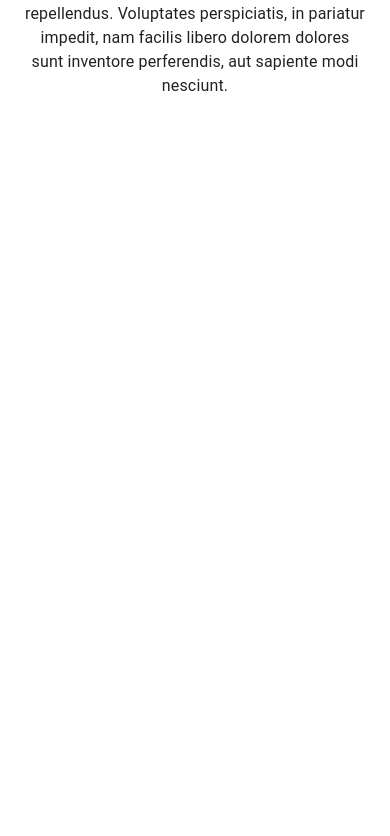
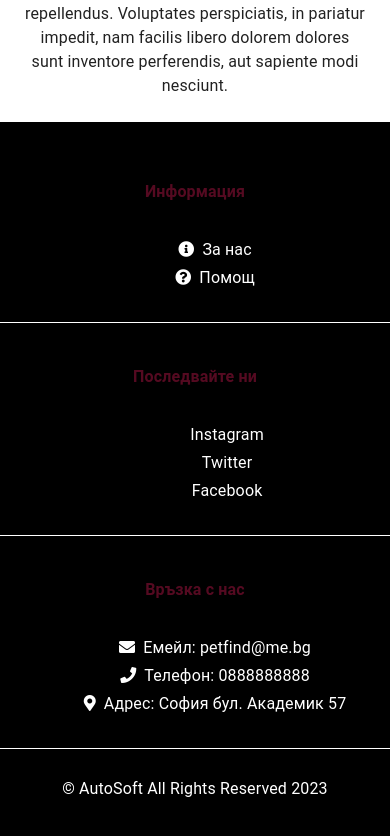
Before and after one commit to Niicksan/autosoft, a React (Create React App) app in the folder web/: page / in a window 390 px wide. Shown: the part 3942-4778 px from the top of the page. Before the commit the page ends 4064 px from the top, so only its background shows below. Built offline with nearby package versions, Linux system fonts and the light colour scheme.

Commit message:
Fix some styles

```diff
--- a/web/package.json
+++ b/web/package.json
@@ -13,6 +13,7 @@
     "react": "^18.2.0",
     "react-dom": "^18.2.0",
     "react-scripts": "5.0.1",
+    "sass": "^1.60.0",
     "web-vitals": "^2.1.4"
   },
   "scripts": {
--- a/web/public/index.html
+++ b/web/public/index.html
@@ -1,14 +1,12 @@
 <!DOCTYPE html>
 <html lang="en">
+
 <head>
   <meta charset="utf-8" />
   <link rel="icon" href="%PUBLIC_URL%/favicon.ico" />
   <meta name="viewport" content="width=device-width, initial-scale=1" />
-    <meta name="theme-color" content="#000000" />
-    <meta
-      name="description"
-      content="Web site created using create-react-app"
-    />
+  <link rel="stylesheet" href="https://cdnjs.cloudflare.com/ajax/libs/font-awesome/5.10.0-14/css/all.min.css">
+  <meta name="description" content="Web site created using create-react-app" />
   <link rel="apple-touch-icon" href="%PUBLIC_URL%/logo192.png" />
   <!--
       manifest.json provides metadata used when your web app is installed on a
@@ -24,8 +22,9 @@
       work correctly both with client-side routing and a non-root public URL.
       Learn how to configure a non-root public URL by running `npm run build`.
     -->
-    <title>React App</title>
+  <title>AutoSoft</title>
 </head>
+
 <body>
   <noscript>You need to enable JavaScript to run this app.</noscript>
   <div id="root"></div>
@@ -40,4 +39,5 @@
       To create a production bundle, use `npm run build` or `yarn build`.
     -->
 </body>
+
 </html>
--- a/web/src/App.js
+++ b/web/src/App.js
@@ -5,6 +5,7 @@ import Toolbar from '@mui/material/Toolbar';
 import Typography from '@mui/material/Typography';
 
 import NavigationBar from './components/NavigationBar/NavigationBar';
+import { Footer } from './components/Footer/Footer';
 
 function App() {
     return (
@@ -115,6 +116,8 @@ function App() {
                     dolores sunt inventore perferendis, aut sapiente modi nesciunt.
                 </Typography>
             </Box>
+
+            <Footer />
         </div>
     );
 }
--- /dev/null
+++ b/web/src/components/Footer/Footer.js
@@ -0,0 +1,49 @@
+import './Footer.scss';
+
+export const Footer = () => {
+    return (
+        <footer className="footer">
+            <section className="container top">
+                <div className="about">
+                    <h4>Информация</h4>
+                    <ul>
+                        <a href="/about-us">
+                            <li><i className="fa fas fa-info-circle"></i>За нас</li>
+                        </a>
+                        <a href="/contact-us">
+                            <li><i className="fa fas fa-question-circle"></i>Помощ</li>
+                        </a>
+                    </ul>
+                </div>
+
+                <div className="social">
+                    <h4>Последвайте ни</h4>
+                    <ul>
+                        <a href="https://www.instagram.com/" className="instagram">
+                            <li><i className="fa fab fa-instagram instagram"></i>Instagram</li>
+                        </a>
+                        <a href="https://twitter.com/" className="twitter">
+                            <li><i className="fa fab fa-twitter twitter"></i>Twitter</li>
+                        </a>
+                        <a href="https://facebook.com" className="facebook">
+                            <li><i className="fa fab fa-facebook-square facebook"></i>Facebook</li>
+                        </a>
+                    </ul>
+                </div>
+
+                <div className="contact">
+                    <h4>Връзка с нас</h4>
+                    <ul>
+                        <li><i className="fa fas fa-envelope"></i>Емейл: petfind@me.bg</li>
+                        <li><i className="fa fa-solid fa-phone"></i>Телефон: 0888888888</li>
+                        <li><i className="fa fas fa-map-marker-alt"></i>Адрес: София бул. Академик 57</li>
+                    </ul>
+                </div>
+            </section>
+
+            <section className="bottom">
+                <p>&#169; AutoSoft All Rights Reserved {new Date().getFullYear()}</p>
+            </section>
+        </footer>
+    );
+};
--- /dev/null
+++ b/web/src/components/Footer/Footer.scss
@@ -0,0 +1,95 @@
+$white: #fff;
+$navbar-blue: #550A21;
+
+.footer {
+    background-color: #000;
+    width: 100%;
+    color: $white;
+    text-align: left;
+
+    .container {
+        display: flex;
+        justify-content: space-around;
+        padding-top: 1em;
+
+        h4 {
+            padding: 1.3em 0 0.3em 0;
+            color: $navbar-blue;
+        }
+
+        .about {
+            li {
+                &:hover {
+                    color: $navbar-blue;
+                }
+            }
+        }
+
+        ul {
+            list-style-type: none;
+            border-top: 1px solid $white;
+            padding-top: 0.5em;
+
+            li {
+                margin-bottom: 0.25em;
+            }
+
+            a {
+                text-decoration: none;
+                color: $white;
+            }
+
+            li,
+            a {
+                i.fa {
+                    margin-right: 0.5em;
+                }
+            }
+
+            .instagram {
+                &:hover {
+                    color: #D3154C;
+                    transition: all 0.15s ease;
+                }
+            }
+
+            .twitter {
+                &:hover {
+                    color: #55ADEE;
+                    transition: all 0.15s ease;
+                }
+            }
+
+            .facebook {
+                &:hover {
+                    color: #3C5A99;
+                    transition: all 0.15s ease;
+                }
+            }
+        }
+    }
+
+    .bottom {
+        text-align: center;
+        margin-top: 1.7em;
+        padding-bottom: 1.7em;
+    }
+}
+
+
+@media screen and (max-width: 768px) {
+    .container {
+        display: flex;
+        flex-direction: column;
+        text-align: center;
+
+        div {
+            border-bottom: 1px solid $white;
+            padding-bottom: 1em;
+        }
+
+        ul {
+            border-top: none !important;
+        }
+    }
+}
--- a/web/src/components/NavigationBar/DrawerItems/DrawerItems.js
+++ b/web/src/components/NavigationBar/DrawerItems/DrawerItems.js
@@ -9,9 +9,9 @@ import { MobileNavItems } from "../MobileNavItems/MobileNavItems";
 export const DrawerItems = ({ handleDrawerToggle }) => {
     return (
         <Box sx={{ textAlign: 'center' }}>
-            <Button onClick={handleDrawerToggle} variant="text" sx={{ position: 'absolute', top: '14px', left: '0px', color: 'black' }}>X</Button>
+            <Button onClick={handleDrawerToggle} variant="text" sx={{ position: 'absolute', top: '14px', left: '0px', color: '#550A21' }}>X</Button>
             <Box sx={{ display: 'flex' }}>
-                <Typography variant="h6" sx={{ my: 2, width: '100%', alignContent: 'center', alignItems: 'center' }}>
+                <Typography variant="h6" sx={{ my: 2, color: '#550A21', width: '100%', alignContent: 'center', alignItems: 'center' }}>
                     AutoSoft
                 </Typography>
             </Box>
--- a/web/src/components/NavigationBar/MobileNavItems/MobileNavItems.js
+++ b/web/src/components/NavigationBar/MobileNavItems/MobileNavItems.js
@@ -6,27 +6,47 @@ export const MobileNavItems = () => {
     return (
         <>
             <ListItem key={'catalog'} disablePadding>
-                <ListItemButton sx={{ textAlign: 'center' }}>
+                <ListItemButton sx={{
+                    textAlign: 'center', color: '#550A21', ":hover": {
+                        border: "1px solid #550A21"
+                    }
+                }}>
                     <ListItemText primary={'Catalog'} />
                 </ListItemButton>
             </ListItem>
             <ListItem key={'my-profile'} disablePadding>
-                <ListItemButton sx={{ textAlign: 'center' }}>
+                <ListItemButton sx={{
+                    textAlign: 'center', color: '#550A21', ":hover": {
+                        border: "1px solid #550A21"
+                    }
+                }}>
                     <ListItemText primary={'My profile'} />
                 </ListItemButton>
             </ListItem>
             <ListItem key={'login'} disablePadding>
-                <ListItemButton sx={{ textAlign: 'center' }}>
+                <ListItemButton sx={{
+                    textAlign: 'center', color: '#550A21', ":hover": {
+                        border: "1px solid #550A21"
+                    }
+                }}>
                     <ListItemText primary={'Login'} />
                 </ListItemButton>
             </ListItem>
             <ListItem key={'register'} disablePadding>
-                <ListItemButton sx={{ textAlign: 'center' }}>
+                <ListItemButton sx={{
+                    textAlign: 'center', color: '#550A21', ":hover": {
+                        border: "1px solid #550A21"
+                    }
+                }}>
                     <ListItemText primary={'Register'} />
                 </ListItemButton>
             </ListItem>
             <ListItem key={'logot'} disablePadding>
-                <ListItemButton sx={{ textAlign: 'center' }}>
+                <ListItemButton sx={{
+                    textAlign: 'center', color: '#550A21', ":hover": {
+                        border: "1px solid #550A21"
+                    }
+                }}>
                     <ListItemText primary={'Logout'} />
                 </ListItemButton>
             </ListItem>
--- a/web/src/components/NavigationBar/WebNavItems/WebNavItems.js
+++ b/web/src/components/NavigationBar/WebNavItems/WebNavItems.js
@@ -3,19 +3,44 @@ import Button from '@mui/material/Button';
 export const WebNavItems = () => {
     return (
         <>
-            <Button key={'catalog'} sx={{ color: '#fff' }}>
+            <Button key={'catalog'} sx={{
+                color: '#fff', ":hover": {
+                    bgcolor: "white",
+                    color: "#550A21"
+                }
+            }}>
                 Catalog
             </Button>
-            <Button key={'my-profile'} sx={{ color: '#fff' }}>
+            <Button key={'my-profile'} sx={{
+                color: '#fff', ":hover": {
+                    bgcolor: "white",
+                    color: "#550A21"
+                }
+            }}>
                 My profile
             </Button>
-            <Button key={'login'} sx={{ color: '#fff' }}>
+            <Button key={'login'} sx={{
+                color: '#fff', ":hover": {
+                    bgcolor: "white",
+                    color: "#550A21"
+                }
+            }}>
                 Login
             </Button>
-            <Button key={'register'} sx={{ color: '#fff' }}>
+            <Button key={'register'} sx={{
+                color: '#fff', ":hover": {
+                    bgcolor: "white",
+                    color: "#550A21"
+                }
+            }}>
                 Register
             </Button>
-            <Button key={'logout'} sx={{ color: '#fff' }}>
+            <Button key={'logout'} sx={{
+                color: '#fff', ":hover": {
+                    bgcolor: "white",
+                    color: "#550A21"
+                }
+            }}>
                 Logout
             </Button>
         </>
```
Also changed, not shown: web/src/components/NavigationBar/NavigationBar.js (+0 -18 lines), 2 other files (tests, documents, lock files or other folders). Lines whose indentation alone changed are shown as unchanged.
